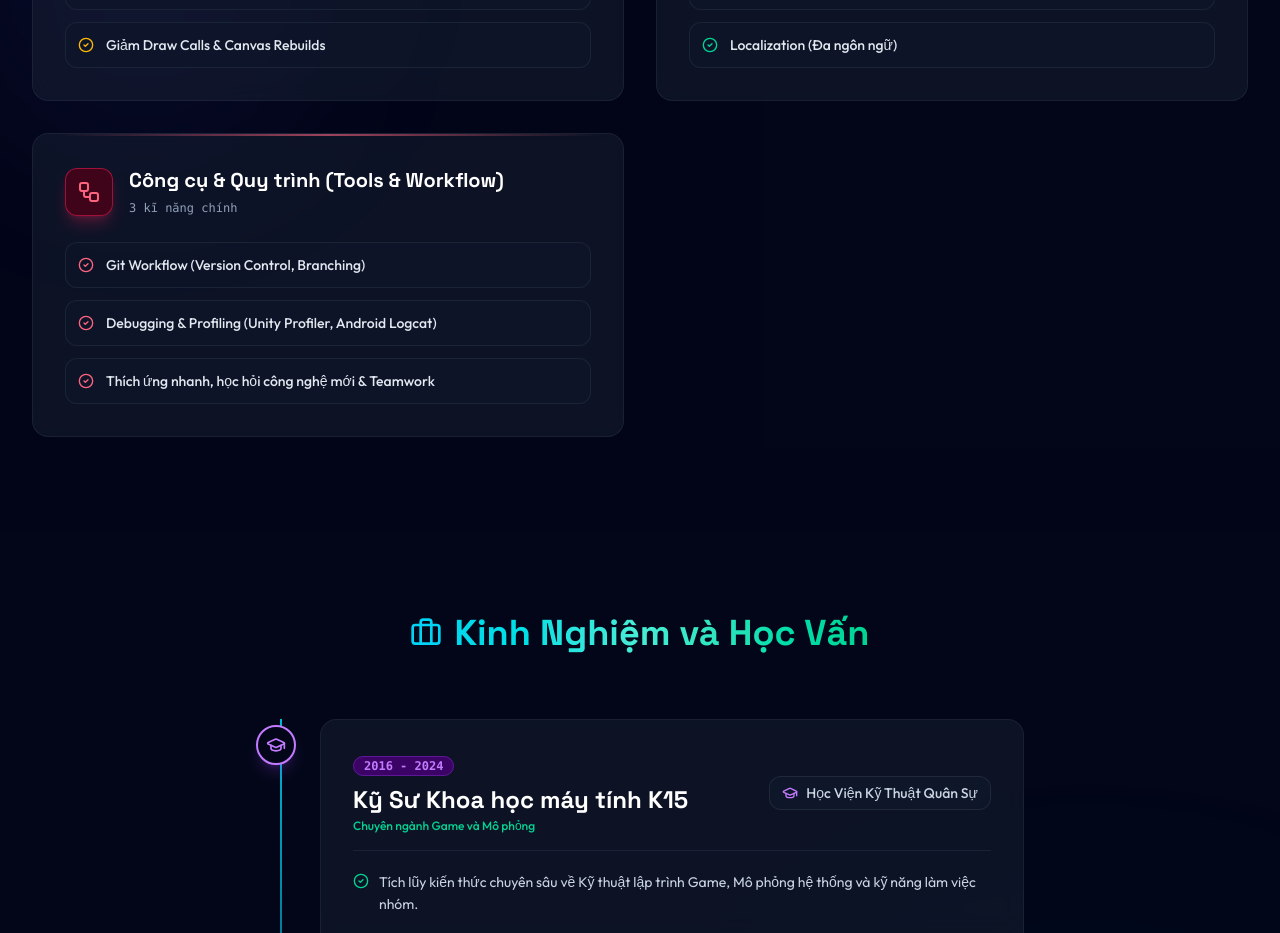
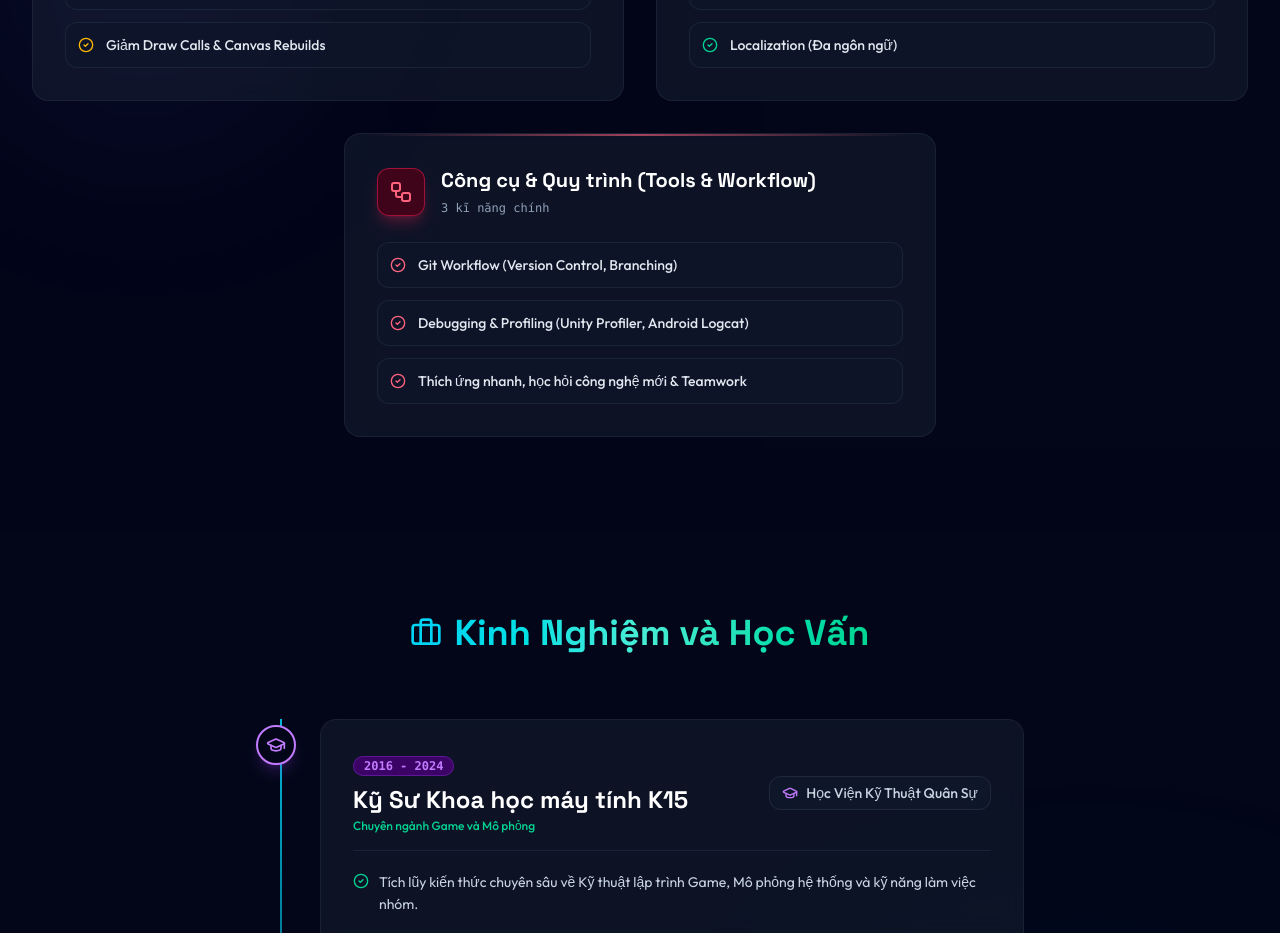
Before and after one commit to bon2ka4/Huan_CV, a React (Vite) app: page / in a window 1280 px wide. Shown: the part 1840-2773 px from the top of the page. Built offline with nearby package versions, Linux system fonts and the light colour scheme.

Commit message:
style: center the last skill card when odd in 2-column grid

```diff
--- a/src/components/Skills.jsx
+++ b/src/components/Skills.jsx
@@ -67,10 +67,13 @@ export default function Skills() {
           {skillsData.map((cat, idx) => {
             const IconComponent = iconMap[cat.icon] || Cpu;
             const theme = categoryThemes[cat.icon] || categoryThemes.Cpu;
+            const isLastOdd = idx === skillsData.length - 1 && skillsData.length % 2 !== 0;
             return (
               <div
                 key={idx}
-                className="glass-card rounded-2xl p-6 sm:p-8 relative group transition-all duration-300 hover:-translate-y-1"
+                className={`glass-card rounded-2xl p-6 sm:p-8 relative group transition-all duration-300 hover:-translate-y-1 ${
+                  isLastOdd ? 'md:col-span-2 md:max-w-[calc(50%-1rem)] md:mx-auto w-full' : ''
+                }`}
               >
                 {/* Top Accent Gradient Line */}
                 <div className={`absolute top-0 left-6 right-6 h-[2px] bg-gradient-to-r from-transparent ${theme.gradientLine} to-transparent opacity-60 group-hover:opacity-100 transition-all duration-300`} />
```
